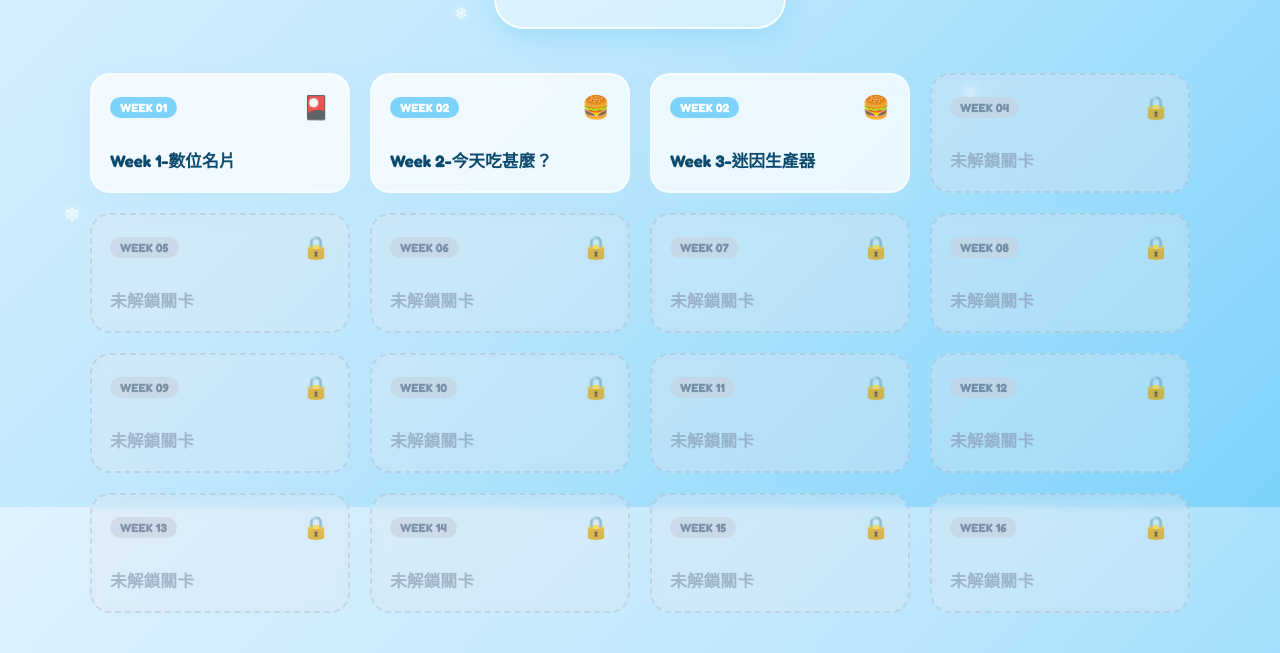
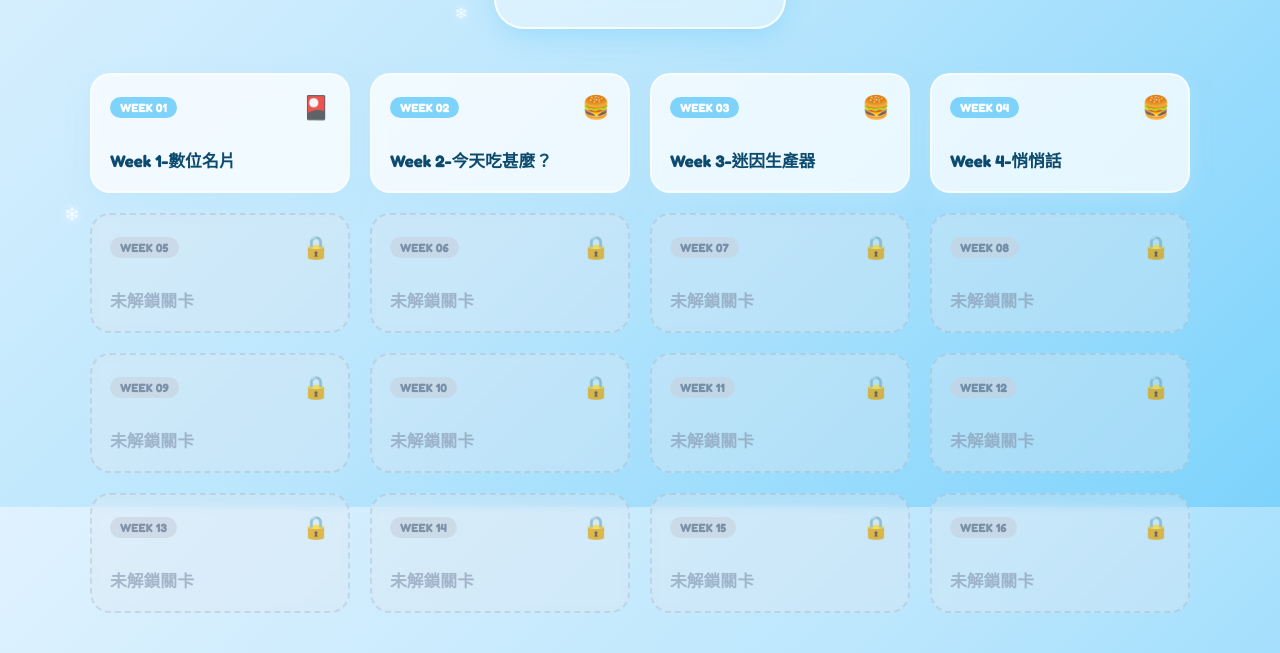
Before and after one commit to s26122127-cmyk/hana, a plain HTML site: page index.html in a window 1280 px wide. Shown: the part 293-946 px from the top of the page. Drawn offline with Linux system fonts and the light colour scheme.

Commit message:
Update index.html

```diff
--- a/index.html
+++ b/index.html
@@ -408,20 +408,20 @@
             <!-- 按鈕 3 (已解鎖) -->
             <a href="w3/index.html" class="card unlocked">
                 <div class="card-header">
-                    <span class="badge">Week 02</span>
+                    <span class="badge">Week 03</span>
                     <span class="card-icon">🍔</span>
                 </div>
                 <div class="card-title">Week 3-迷因生產器</div>
             </a>
 
-            <!-- 按鈕 4 (未解鎖) -->
-            <div class="card locked">
+            <!-- 按鈕 4 (已解鎖) -->
+            <a href="w4/index.html" class="card unlocked">
                 <div class="card-header">
                     <span class="badge">Week 04</span>
-                    <span class="card-icon">🔒</span>
+                    <span class="card-icon">🍔</span>
                 </div>
-                <div class="card-title">未解鎖關卡</div>
-            </div>
+                <div class="card-title">Week 4-悄悄話</div>
+            </a>
 
             <!-- 按鈕 5 (未解鎖) -->
             <div class="card locked">
```
